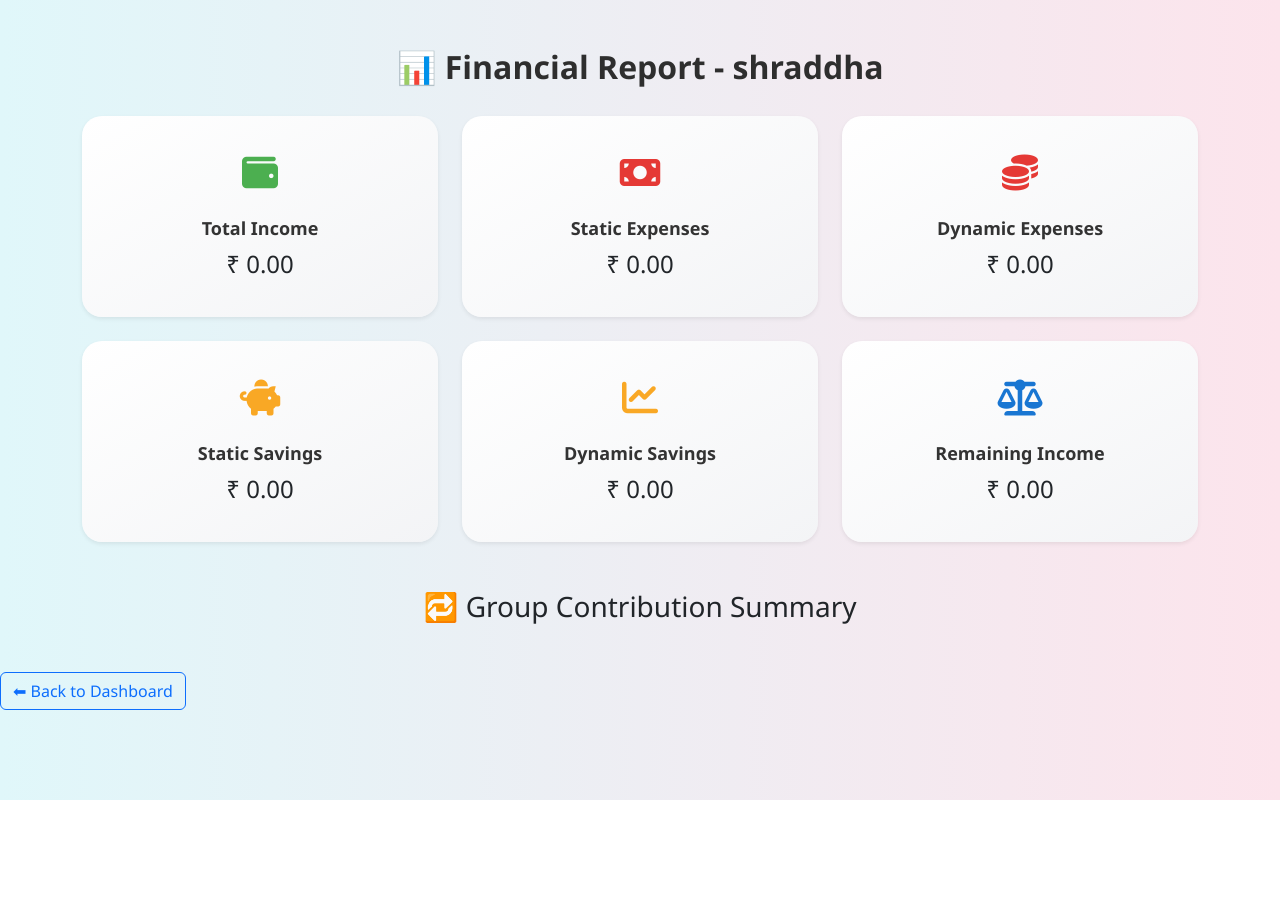
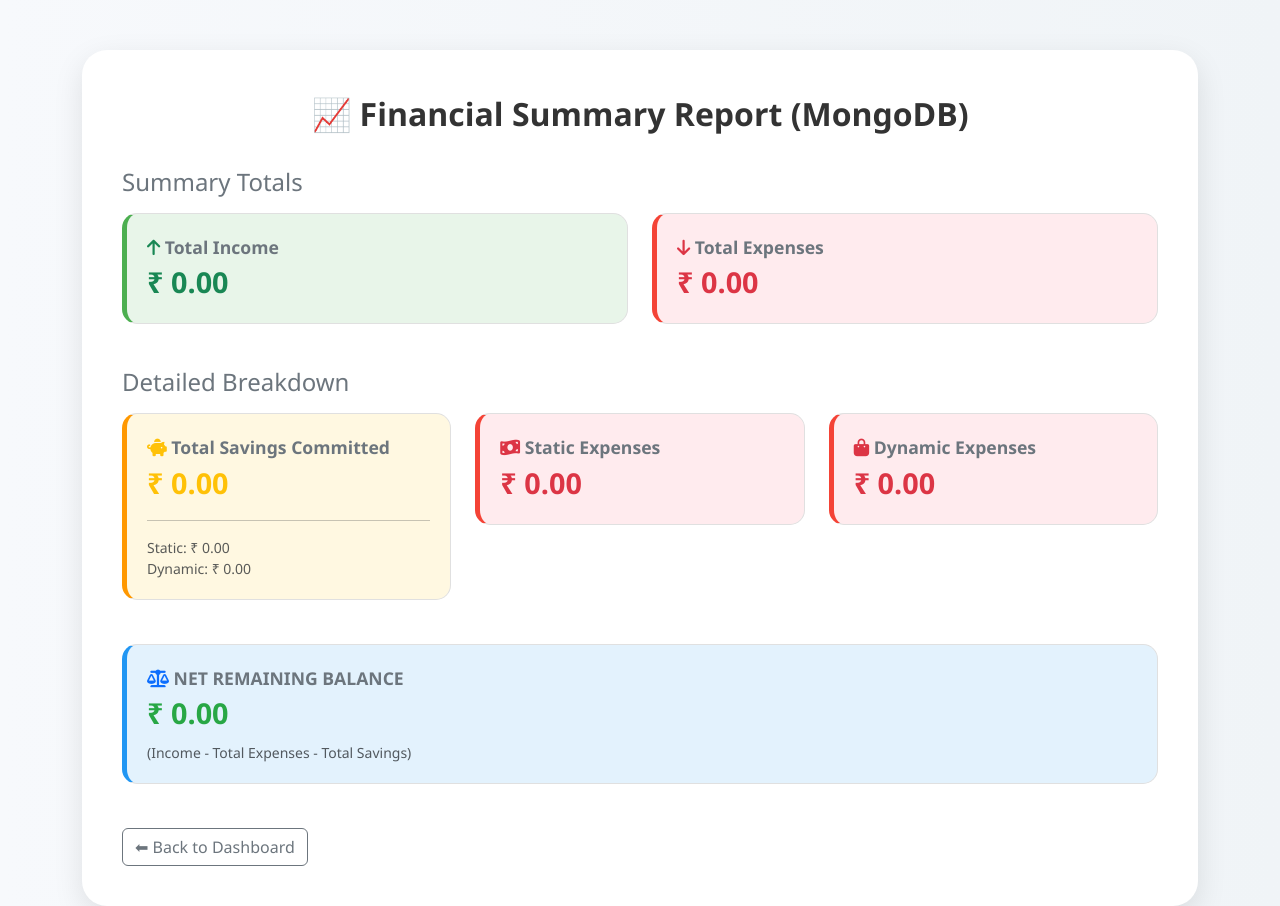
Before and after one commit to PurvaPotabatti/PersonalFinance, a PHP site: page /report.php in a window 1280 px wide. Before the commit the page ends 800 px from the top, so only its background shows below. Run offline with PHP 8.4, Linux system fonts and the light colour scheme; a user stored in the database is signed in; data comes from the database, SQL or seed files in the repository.

Commit message:
FEAT: Converted report.php to use MongoDB aggregation pipeline

```diff
--- a/report.php
+++ b/report.php
@@ -1,231 +1,229 @@
 <?php
 session_start();
-if (!isset($_SESSION['user_id'])) {
-    header("Location: login.php");
-    exit;
+// Load Composer dependencies and the custom connection class
+require __DIR__ . '/vendor/autoload.php';
+
+use App\Database\MongoDBClient;
+
+// --- INITIALIZATION ---
+// Get user ID from session. Based on the SQL dump, user_id is an integer.
+$user_id = (int)($_SESSION['user_id'] ?? 58063);
+
+// Initialize all totals to zero
+$total_income = 0.0;
+$total_static_expense = 0.0;
+$total_dynamic_expense = 0.0;
+$total_static_savings = 0.0;
+$total_dynamic_savings = 0.0;
+
+// --- AGGREGATION PIPELINE FUNCTION ---
+/**
+ * Executes a MongoDB Aggregation Pipeline to calculate the sum of the 'amount' field
+ * for a specific user_id within a given collection.
+ * * @param string $collectionName The name of the collection (e.g., 'income').
+ * @param int $userId The user_id to filter the documents by.
+ * @return float The calculated total amount.
+ */
+function get_total_amount(string $collectionName, int $userId): float {
+    try {
+        $collection = MongoDBClient::getCollection($collectionName);
+
+        $pipeline = [
+            // 1. Filter: Match documents belonging to the current user
+            ['$match' => ['user_id' => $userId]],
+
+            // 2. Group: Sum the 'amount' field across all matched documents
+            ['$group' => [
+                '_id' => null, // Group all results into one document
+                'totalAmount' => ['$sum' => '$amount'] // Calculate the sum
+            ]]
+        ];
+
+        $result = $collection->aggregate($pipeline);
+
+        // Fetch the result document
+        $doc = $result->toArray();
+
+        // Return the totalAmount, or 0.0 if no documents were found
+        return isset($doc[0]['totalAmount']) ? (float)$doc[0]['totalAmount'] : 0.0;
+
+    } catch (Exception $e) {
+        // Log the error but continue execution for other reports
+        error_log("MongoDB Aggregation Error in $collectionName: " . $e->getMessage());
+        return 0.0;
+    }
 }
 
-$host = 'localhost';
-$db = 'finance_manager';
-$user = 'root';
-$pass = '';
-$port = 3307;
+// --- FETCHING ALL TOTALS ---
 
-$conn = new mysqli($host, $user, $pass, $db, $port);
-if ($conn->connect_error) {
-    die("Connection failed: " . $conn->connect_error);
+// Income
+$total_income = get_total_amount('income', $user_id);
+
+// Expenses
+$total_static_expense = get_total_amount('static_expenses', $user_id);
+$total_dynamic_expense = get_total_amount('dynamic_expenses', $user_id);
+
+// Savings
+// Note: Savings collection needs an extra filter by 'type' ('static' or 'dynamic')
+
+try {
+    $savingsCollection = MongoDBClient::getCollection('savings');
+
+    // 1. Total Static Savings
+    $pipelineStatic = [
+        ['$match' => ['user_id' => $user_id, 'type' => 'static']],
+        ['$group' => ['_id' => null, 'totalAmount' => ['$sum' => '$amount']]]
+    ];
+    $resultStatic = $savingsCollection->aggregate($pipelineStatic)->toArray();
+    $total_static_savings = isset($resultStatic[0]['totalAmount']) ? (float)$resultStatic[0]['totalAmount'] : 0.0;
+
+    // 2. Total Dynamic Savings
+    $pipelineDynamic = [
+        ['$match' => ['user_id' => $user_id, 'type' => 'dynamic']],
+        ['$group' => ['_id' => null, 'totalAmount' => ['$sum' => '$amount']]]
+    ];
+    $resultDynamic = $savingsCollection->aggregate($pipelineDynamic)->toArray();
+    $total_dynamic_savings = isset($resultDynamic[0]['totalAmount']) ? (float)$resultDynamic[0]['totalAmount'] : 0.0;
+
+} catch (Exception $e) {
+    error_log("MongoDB Savings Aggregation Error: " . $e->getMessage());
 }
 
-$user_id = $_SESSION['user_id'] ?? 1;
 
-// Fetch total from table with optional type
-function fetch_total($conn, $table, $has_type = false, $type_value = null) {
-    global $user_id;
+// --- CALCULATING FINAL BALANCE ---
+$total_expenses = $total_static_expense + $total_dynamic_expense;
+$total_savings = $total_static_savings + $total_dynamic_savings;
 
-    if ($has_type && $type_value !== null) {
-        $query = "SELECT SUM(amount) AS total FROM $table WHERE user_id = ? AND type = ?";
-        $stmt = $conn->prepare($query);
-        $stmt->bind_param("is", $user_id, $type_value);
-    } else {
-        $query = "SELECT SUM(amount) AS total FROM $table WHERE user_id = ?";
-        $stmt = $conn->prepare($query);
-        $stmt->bind_param("i", $user_id);
-    }
-
-    $stmt->execute();
-    $result = $stmt->get_result();
-    return $result->fetch_assoc()['total'] ?? 0;
-}
-
-// Fetch totals
-$total_income = fetch_total($conn, "income");
-$static_expenses = fetch_total($conn, "static_expenses");
-$dynamic_expenses = fetch_total($conn, "dynamic_expenses");
-$static_savings = fetch_total($conn, "savings", true, "static");
-$dynamic_savings = fetch_total($conn, "savings", true, "dynamic");
-
-$total_expenses = $static_expenses + $dynamic_expenses;
-$total_savings = $static_savings + $dynamic_savings;
-$remaining_income = $total_income - ($total_expenses + $total_savings);
-
-// Fetch Group Contribution Data
-$group_contributions = [];
-$group_query = "SELECT g.group_name, SUM(e.amount) AS total_paid, SUM(s.share_amount) AS total_owed
-                FROM groups g
-                LEFT JOIN group_expenses e ON g.group_id = e.group_id
-                LEFT JOIN expense_shares s ON e.expense_id = s.expense_id
-                WHERE g.created_by = ? GROUP BY g.group_id";
-$stmt = $conn->prepare($group_query);
-$stmt->bind_param("i", $user_id);
-$stmt->execute();
-$stmt->store_result();
-$stmt->bind_result($group_name, $total_paid, $total_owed);
-
-while ($stmt->fetch()) {
-    $group_contributions[] = [
-        'group_name' => $group_name,
-        'total_paid' => $total_paid,
-        'total_owed' => $total_owed,
-        'net_balance' => $total_paid - $total_owed
-    ];
-}
+// Remaining Balance = Income - Expenses - Total Savings Committed
+$remaining_balance = $total_income - $total_expenses - $total_savings;
 ?>
 
 <!DOCTYPE html>
 <html lang="en">
 <head>
   <meta charset="UTF-8">
-  <title>Finance Report</title>
+  <title>Financial Report</title>
   <link href="https://cdn.jsdelivr.net/npm/bootstrap@5.3.0/dist/css/bootstrap.min.css" rel="stylesheet">
   <link href="https://cdnjs.cloudflare.com/ajax/libs/font-awesome/6.0.0/css/all.min.css" rel="stylesheet">
   <style>
     body {
-      background: linear-gradient(to right, #e0f7fa, #fce4ec);
+      background: linear-gradient(to right, #f7f9fc, #f0f4f7);
       font-family: 'Segoe UI', sans-serif;
     }
-    .dashboard-title {
-      font-weight: 800;
+    .report-card {
+      background: #ffffff;
+      border-radius: 25px;
+      padding: 40px;
+      box-shadow: 0 10px 30px rgba(0,0,0,0.1);
+      margin-top: 50px;
+    }
+    .report-title {
       font-size: 32px;
-      color: #2e2e2e;
+      font-weight: 700;
+      color: #333;
       margin-bottom: 30px;
     }
-    .card {
-      border: none;
-      border-radius: 20px;
-      transition: transform 0.3s, box-shadow 0.3s;
-      background: linear-gradient(to bottom right, #ffffff, #f3f4f6);
+    .metric-card {
+      border: 1px solid #e0e0e0;
+      border-radius: 15px;
+      padding: 20px;
+      margin-bottom: 20px;
+      transition: transform 0.2s;
     }
-    .card:hover {
-      transform: translateY(-5px);
-      box-shadow: 0 10px 25px rgba(0,0,0,0.1);
+    .metric-card:hover {
+        transform: translateY(-3px);
+        box-shadow: 0 4px 15px rgba(0,0,0,0.1);
     }
-    .card-body {
-      text-align: center;
-      padding: 30px 20px;
+    .metric-label {
+      font-weight: 600;
+      color: #6c757d;
+      font-size: 1.1rem;
     }
-    .module-title {
-      font-size: 18px;
-      font-weight: 700;
-      margin-top: 15px;
-      color: #333;
+    .metric-value {
+      font-size: 1.8rem;
+      font-weight: 800;
     }
-    .icon-box {
-      font-size: 36px;
-    }
-    .income-icon { color: #4caf50; }
-    .expense-icon { color: #e53935; }
-    .saving-icon { color: #f9a825; }
-    .remaining-icon { color: #1976d2; }
+    .income-bg { background-color: #e8f5e9; border-left: 5px solid #4caf50; }
+    .expense-bg { background-color: #ffebee; border-left: 5px solid #f44336; }
+    .savings-bg { background-color: #fff8e1; border-left: 5px solid #ff9800; }
+    .balance-bg { background-color: #e3f2fd; border-left: 5px solid #2196f3; }
+    .balance-positive { color: #28a745; }
+    .balance-negative { color: #dc3545; }
   </style>
 </head>
 <body>
 
-<div class="container my-5">
-  <h2 class="text-center dashboard-title">📊 Financial Report - <?php echo htmlspecialchars($_SESSION['user_name']); ?></h2>
+<div class="container">
+  <div class="report-card">
+    <div class="report-title text-center">📈 Financial Summary Report (MongoDB)</div>
 
-  <div class="row g-4 justify-content-center">
+    <!-- Income & Expense Totals -->
+    <div class="row">
+        <h4 class="mb-3 text-secondary">Summary Totals</h4>
 
-    <!-- Total Income -->
-    <div class="col-md-4 col-sm-6">
-      <div class="card shadow-sm">
-        <div class="card-body">
-          <div class="icon-box income-icon"><i class="fas fa-wallet"></i></div>
-          <div class="module-title">Total Income</div>
-          <h4 class="mt-2">₹ <?= number_format($total_income, 2) ?></h4>
+        <div class="col-md-6">
+            <div class="metric-card income-bg">
+                <div class="metric-label"><i class="fas fa-arrow-up text-success"></i> Total Income</div>
+                <div class="metric-value text-success">₹ <?= number_format($total_income, 2) ?></div>
+            </div>
         </div>
-      </div>
+
+        <div class="col-md-6">
+            <div class="metric-card expense-bg">
+                <div class="metric-label"><i class="fas fa-arrow-down text-danger"></i> Total Expenses</div>
+                <div class="metric-value text-danger">₹ <?= number_format($total_expenses, 2) ?></div>
+            </div>
+        </div>
     </div>
 
-    <!-- Static Expenses -->
-    <div class="col-md-4 col-sm-6">
-      <div class="card shadow-sm">
-        <div class="card-body">
-          <div class="icon-box expense-icon"><i class="fas fa-money-bill"></i></div>
-          <div class="module-title">Static Expenses</div>
-          <h4 class="mt-2">₹ <?= number_format($static_expenses, 2) ?></h4>
+    <!-- Savings & Detailed Expenses -->
+    <div class="row mt-4">
+        <h4 class="mb-3 text-secondary">Detailed Breakdown</h4>
+
+        <div class="col-md-4">
+            <div class="metric-card savings-bg">
+                <div class="metric-label"><i class="fas fa-piggy-bank text-warning"></i> Total Savings Committed</div>
+                <div class="metric-value text-warning">₹ <?= number_format($total_savings, 2) ?></div>
+                <hr>
+                <div class="text-muted small">Static: ₹ <?= number_format($total_static_savings, 2) ?></div>
+                <div class="text-muted small">Dynamic: ₹ <?= number_format($total_dynamic_savings, 2) ?></div>
+            </div>
         </div>
-      </div>
+
+        <div class="col-md-4">
+            <div class="metric-card expense-bg">
+                <div class="metric-label"><i class="fas fa-money-bill-wave text-danger"></i> Static Expenses</div>
+                <div class="metric-value text-danger">₹ <?= number_format($total_static_expense, 2) ?></div>
+            </div>
+        </div>
+
+        <div class="col-md-4">
+            <div class="metric-card expense-bg">
+                <div class="metric-label"><i class="fas fa-shopping-bag text-danger"></i> Dynamic Expenses</div>
+                <div class="metric-value text-danger">₹ <?= number_format($total_dynamic_expense, 2) ?></div>
+            </div>
+        </div>
     </div>
 
-    <!-- Dynamic Expenses -->
-    <div class="col-md-4 col-sm-6">
-      <div class="card shadow-sm">
-        <div class="card-body">
-          <div class="icon-box expense-icon"><i class="fas fa-coins"></i></div>
-          <div class="module-title">Dynamic Expenses</div>
-          <h4 class="mt-2">₹ <?= number_format($dynamic_expenses, 2) ?></h4>
+    <!-- Final Balance -->
+    <div class="row mt-4">
+        <div class="col-12">
+            <div class="metric-card balance-bg">
+                <div class="metric-label"><i class="fas fa-balance-scale text-primary"></i> NET REMAINING BALANCE</div>
+                <div class="metric-value <?= $remaining_balance >= 0 ? 'balance-positive' : 'balance-negative' ?>">
+                    ₹ <?= number_format($remaining_balance, 2) ?>
+                </div>
+                <div class="text-muted small mt-2">
+                    (Income - Total Expenses - Total Savings)
+                </div>
+            </div>
         </div>
-      </div>
     </div>
 
-    <!-- Static Savings -->
-    <div class="col-md-4 col-sm-6">
-      <div class="card shadow-sm">
-        <div class="card-body">
-          <div class="icon-box saving-icon"><i class="fas fa-piggy-bank"></i></div>
-          <div class="module-title">Static Savings</div>
-          <h4 class="mt-2">₹ <?= number_format($static_savings, 2) ?></h4>
-        </div>
-      </div>
+    <div class="text-start mt-4">
+        <a href="dashboard.php" class="btn btn-outline-secondary">⬅ Back to Dashboard</a>
     </div>
-
-    <!-- Dynamic Savings -->
-    <div class="col-md-4 col-sm-6">
-      <div class="card shadow-sm">
-        <div class="card-body">
-          <div class="icon-box saving-icon"><i class="fas fa-chart-line"></i></div>
-          <div class="module-title">Dynamic Savings</div>
-          <h4 class="mt-2">₹ <?= number_format($dynamic_savings, 2) ?></h4>
-        </div>
-      </div>
-    </div>
-
-    <!-- Remaining Income -->
-    <div class="col-md-4 col-sm-6">
-      <div class="card shadow-sm">
-        <div class="card-body">
-          <div class="icon-box remaining-icon"><i class="fas fa-balance-scale"></i></div>
-          <div class="module-title">Remaining Income</div>
-          <h4 class="mt-2">₹ <?= number_format($remaining_income, 2) ?></h4>
-        </div>
-      </div>
-    </div>
-
   </div>
-
-  <!-- Group Contribution Summary Section -->
-  <h3 class="text-center mt-5 mb-4">🔁 Group Contribution Summary</h3>
-  <div class="row g-4 justify-content-center">
-    <?php foreach ($group_contributions as $contribution): ?>
-      <div class="col-md-4 col-sm-6">
-        <div class="card shadow-sm">
-          <div class="card-body">
-            <div class="icon-box income-icon"><i class="fas fa-users"></i></div>
-            <div class="module-title"><?= htmlspecialchars($contribution['group_name']) ?></div>
-            <h5 class="mt-2">Total Paid: ₹ <?= number_format($contribution['total_paid'], 2) ?></h5>
-            <h5>Total Owed: ₹ <?= number_format($contribution['total_owed'], 2) ?></h5>
-            <h5 class="fw-bold <?= $contribution['net_balance'] >= 0 ? 'text-success' : 'text-danger' ?>">
-              Net Balance: ₹ <?= number_format($contribution['net_balance'], 2) ?>
-            </h5>
-            <h6>Status: <?= $contribution['net_balance'] >= 0 ? 'You are owed money' : 'You owe money' ?></h6>
-          </div>
-        </div>
-      </div>
-    <?php endforeach; ?>
-  </div>
-
 </div>
-
-  </div>
-                <div class="text-start mb-3">
-      <a href="dashboard.php" class="btn btn-outline-primary btn-main">
-        ⬅ Back to Dashboard
-      </a>
-    </div>
-<script src="https://cdn.jsdelivr.net/npm/bootstrap@5.3.0/dist/js/bootstrap.bundle.min.js"></script>
 </body>
 </html>
-
-<?php
-$conn->close();
-?>
```
